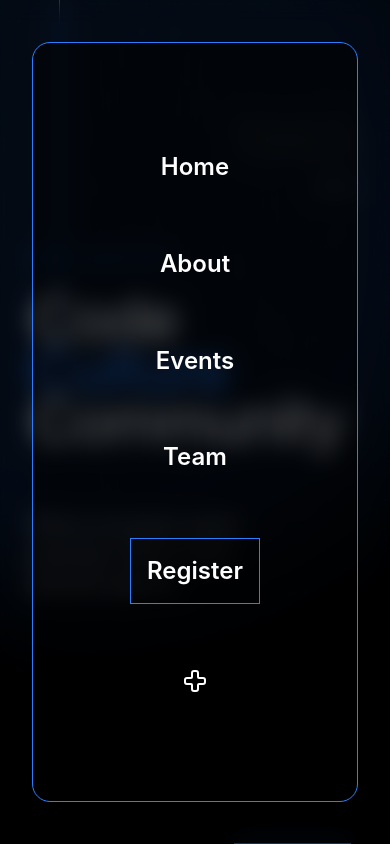
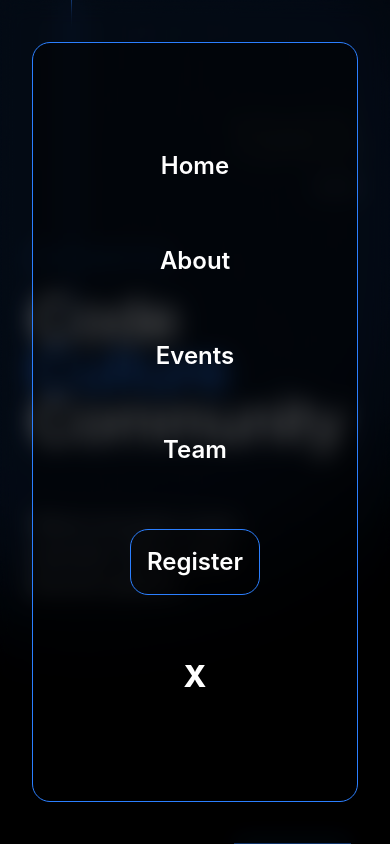
Before and after one commit to abuzarcodes/CSI_revamp, a Next.js app in the folder csisite/: page / in a window 390 px wide. Both pictures are taken after a click on the button 354 px from the left and 808 px from the top of the page. Shown: the top 844 px of the page. Built offline with nearby package versions, Linux system fonts and the light colour scheme.

Commit message:
feat: update UI components for improved styling and functionality

```diff
--- a/csisite/app/admin/dashboard/page.tsx
+++ b/csisite/app/admin/dashboard/page.tsx
@@ -127,6 +127,7 @@ export default function AdminDashboard() {
   const [selectedExportEvent, setSelectedExportEvent] = useState<string>("");
 
   useEffect(() => {
+    document.querySelector("footer")?.classList.add("hidden");
     if (status === "unauthenticated") {
       window.location.href = "/admin/login";
     }
--- a/csisite/app/components/Footer.tsx
+++ b/csisite/app/components/Footer.tsx
@@ -29,7 +29,7 @@ const SocialIcon = ({
 
 export default function Footer() {
   return (
-    <footer className="relative important:bg-blue-500/6 text-gray-400 overflow-hidden">
+    <footer className="relative bg-blue-500/6 text-gray-400 overflow-hidden">
       {/* Grid background */}
       <div
         className="absolute inset-0 opacity-[0.04]"
--- a/csisite/app/components/Hero.tsx
+++ b/csisite/app/components/Hero.tsx
@@ -17,7 +17,7 @@ export function Hero() {
     <section id='#home' className="relative min-h-screen flex items-center overflow-hidden bg-black">
       {/* Animated blue lines */}
       <motion.div
-        className="absolute top-0 left-0 w-px bg-blue-500"
+        className="absolute top-0 ml-3 md:ml-0 md:left-0 w-px bg-blue-500"
         style={{ height: '40vh', left: '15%' }}
         initial={{ scaleY: 0 }}
         animate={{ scaleY: 1 }}
@@ -57,7 +57,7 @@ export function Hero() {
               </span>
             </div>
 
-            <h1 className="text-6xl md:text-8xl lg:text-9xl leading-[0.85] tracking-tight mb-8 max-w-5xl">
+            <h1 className="text-6xl md:text-8xl lg:text-9xl leading-[0.85] tracking-tight mb-8 max-w-5xl text-white">
               Code
               <br />
               <span className="text-blue-500">Culture</span>
--- a/csisite/app/components/MobileNavbar.tsx
+++ b/csisite/app/components/MobileNavbar.tsx
@@ -12,7 +12,7 @@ function MobileNavbar() {
           onClick={() => {
             setOpen(true);
           }}
-          className=""
+          className="text-white"
         >
           <Menu />
         </button>
@@ -42,7 +42,7 @@ function MobileNavbar() {
           </Link>
           <Link
             href={"/join-us"}
-            className="p-4 important:rounded-2xl border border-blue-500 bg-black/10 backdrop-blur-2xl hover:bg-black/30"
+            className="p-4 rounded-2xl border text-white border-blue-500 bg-black/10 backdrop-blur-2xl hover:bg-black/30"
           >
             Register
           </Link>
@@ -53,7 +53,7 @@ function MobileNavbar() {
             }}
             className="abosulte top-0 right-0 font-extrabold text-3xl"
           >
-            <Cross />
+            X
           </p>
         </ul>
       </div>
--- a/csisite/app/components/Navbar.tsx
+++ b/csisite/app/components/Navbar.tsx
@@ -30,7 +30,7 @@ function Navbar() {
           </Link>
           <Link
             href={"/join-us"}
-            className="py-2 px-4 rounded-2xl border border-blue-500 bg-blue-500/10 backdrop-blur-2xl hover:bg-blue-500/30"
+            className="py-2 px-4 rounded-2xl border text-white border-blue-500 bg-blue-500/10 backdrop-blur-2xl hover:bg-blue-500/30"
           >
             Register
           </Link>
--- a/csisite/app/join-us/page.tsx
+++ b/csisite/app/join-us/page.tsx
@@ -9,6 +9,7 @@ import { Toaster } from "@/components/ui/toaster";
 import { ToastProvider } from "@/components/ui/toast";
 import { useToast } from "@/hooks/use-toast";
 import { Event, EventsApiResponse, RegistrationFormData } from "@/types/events";
+import { Nav } from "react-day-picker";
 
 export default function JoinUs() {
   const [events, setEvents] = useState<Event[]>([]);
@@ -32,7 +33,7 @@ export default function JoinUs() {
               .map((event) => ({
                 ...event,
                 teamSize: event.teamSize || 1,
-              }))
+              })),
           );
         }
       } catch (error) {
@@ -59,7 +60,7 @@ export default function JoinUs() {
   }, [toast]);
 
   const handleSubmit = async (
-    formData: RegistrationFormData
+    formData: RegistrationFormData,
   ): Promise<boolean> => {
     try {
       console.log("Submitting form data:", formData);
--- a/csisite/app/layout.tsx
+++ b/csisite/app/layout.tsx
@@ -30,7 +30,7 @@ export default function RootLayout({
   return (
     <html lang="en">
       <body
-        className={`${geistSans.variable} ${geistMono.variable} antialiased dark`}
+        className={`${geistSans.variable} ${geistMono.variable} antialiased bg-black`}
       >
         <Navbar />
         <MobileNavbar />
```
